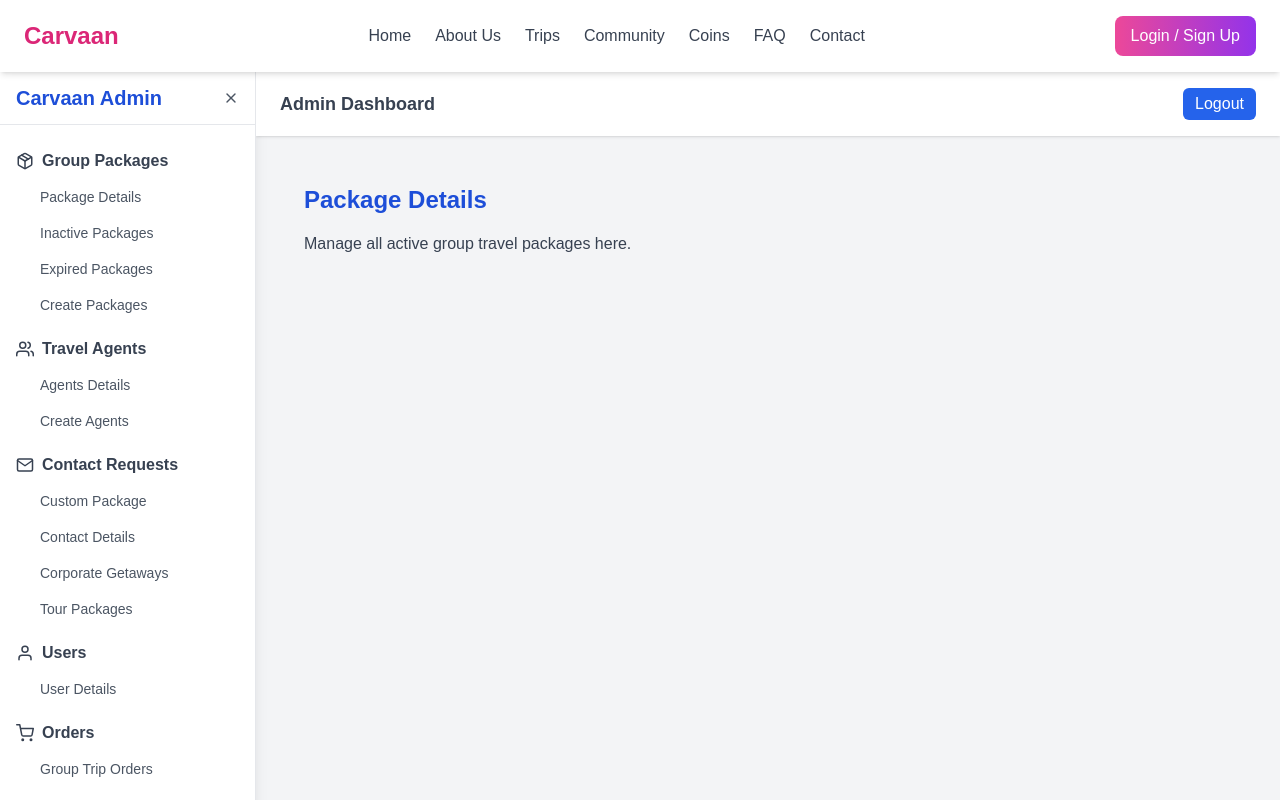
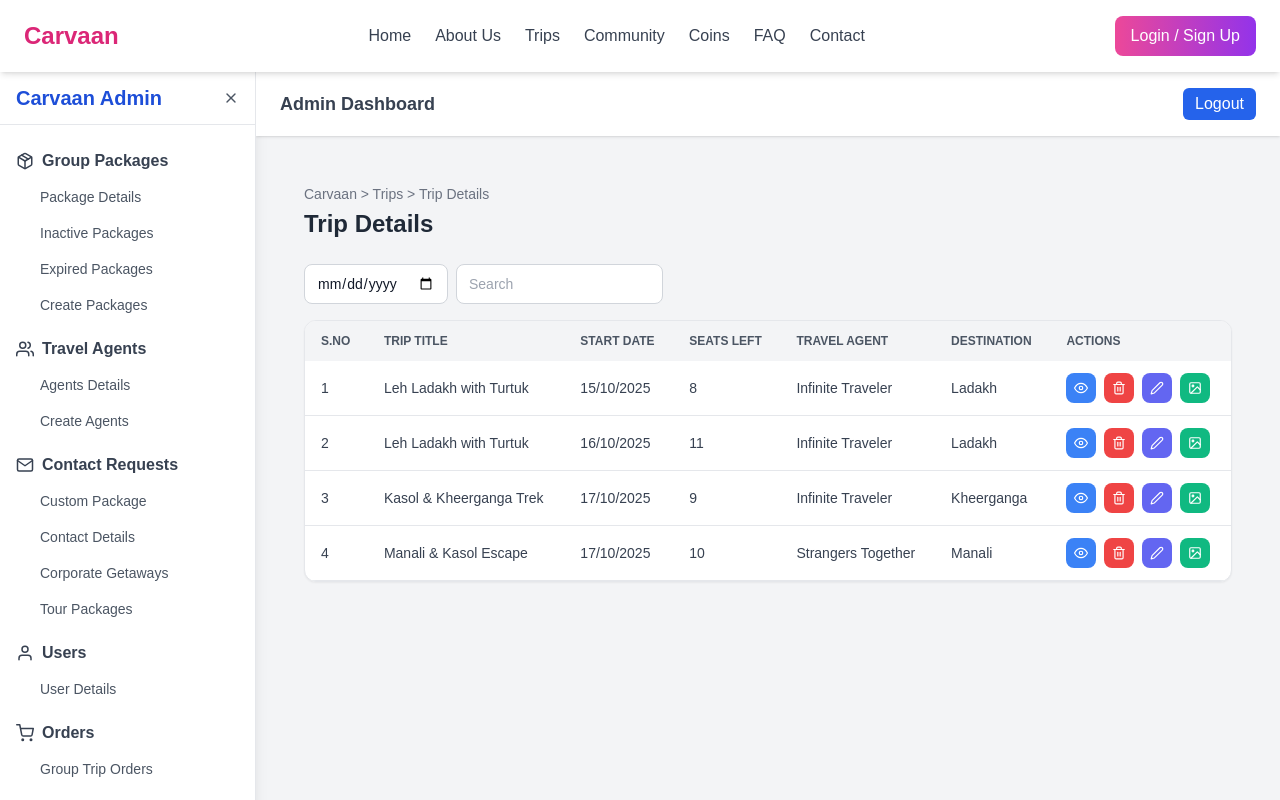
Before and after one commit to carvaangurgaon1/carvaan-website, a Next.js app: page /admin/group-packages/package-details in a window 1280 px wide. Shown: the top 800 px of the page. Built offline with nearby package versions, Linux system fonts and the light colour scheme.

Commit message:
Update page.tsx

```diff
--- a/app/admin/group-packages/package-details/page.tsx
+++ b/app/admin/group-packages/package-details/page.tsx
@@ -1,8 +1,79 @@
-export default function Page() {
+"use client";
+
+import { useState } from "react";
+import { FiEye, FiEdit2, FiTrash2, FiImage } from "react-icons/fi";
+
+export default function PackageDetailsPage() {
+  const [search, setSearch] = useState("");
+
+  const trips = [
+    { id: 1, title: "Leh Ladakh with Turtuk", date: "15/10/2025", seats: 8, agent: "Infinite Traveler", destination: "Ladakh" },
+    { id: 2, title: "Leh Ladakh with Turtuk", date: "16/10/2025", seats: 11, agent: "Infinite Traveler", destination: "Ladakh" },
+    { id: 3, title: "Kasol & Kheerganga Trek", date: "17/10/2025", seats: 9, agent: "Infinite Traveler", destination: "Kheerganga" },
+    { id: 4, title: "Manali & Kasol Escape", date: "17/10/2025", seats: 10, agent: "Strangers Together", destination: "Manali" },
+  ];
+
+  const filteredTrips = trips.filter(t =>
+    t.title.toLowerCase().includes(search.toLowerCase())
+  );
+
   return (
     <div className="p-6">
-      <h1 className="text-2xl font-bold mb-4 text-blue-700">Package Details</h1>
-      <p className="text-gray-700">Manage all active group travel packages here.</p>
+      {/* Breadcrumbs */}
+      <div className="text-sm text-gray-500 mb-1">Carvaan &gt; Trips &gt; Trip Details</div>
+      <h1 className="text-2xl font-bold text-gray-800 mb-6">Trip Details</h1>
+
+      {/* Filters */}
+      <div className="flex items-center justify-between mb-4">
+        <div className="flex gap-2">
+          <input
+            type="date"
+            className="border border-gray-300 rounded-lg px-3 py-2 text-sm"
+          />
+          <input
+            type="text"
+            placeholder="Search"
+            value={search}
+            onChange={(e) => setSearch(e.target.value)}
+            className="border border-gray-300 rounded-lg px-3 py-2 text-sm"
+          />
+        </div>
+      </div>
+
+      {/* Table */}
+      <div className="bg-white border rounded-xl shadow-sm overflow-x-auto">
+        <table className="w-full text-sm text-left text-gray-700">
+          <thead className="bg-gray-100 text-gray-600 uppercase text-xs">
+            <tr>
+              <th className="px-4 py-3">S.No</th>
+              <th className="px-4 py-3">Trip Title</th>
+              <th className="px-4 py-3">Start Date</th>
+              <th className="px-4 py-3">Seats Left</th>
+              <th className="px-4 py-3">Travel Agent</th>
+              <th className="px-4 py-3">Destination</th>
+              <th className="px-4 py-3">Actions</th>
+            </tr>
+          </thead>
+          <tbody>
+            {filteredTrips.map((trip, i) => (
+              <tr key={trip.id} className="border-b hover:bg-gray-50">
+                <td className="px-4 py-3">{i + 1}</td>
+                <td className="px-4 py-3">{trip.title}</td>
+                <td className="px-4 py-3">{trip.date}</td>
+                <td className="px-4 py-3">{trip.seats}</td>
+                <td className="px-4 py-3">{trip.agent}</td>
+                <td className="px-4 py-3">{trip.destination}</td>
+                <td className="px-4 py-3 flex gap-2">
+                  <button className="bg-blue-500 hover:bg-blue-600 text-white p-2 rounded-lg"><FiEye /></button>
+                  <button className="bg-red-500 hover:bg-red-600 text-white p-2 rounded-lg"><FiTrash2 /></button>
+                  <button className="bg-indigo-500 hover:bg-indigo-600 text-white p-2 rounded-lg"><FiEdit2 /></button>
+                  <button className="bg-emerald-500 hover:bg-emerald-600 text-white p-2 rounded-lg"><FiImage /></button>
+                </td>
+              </tr>
+            ))}
+          </tbody>
+        </table>
+      </div>
     </div>
   );
 }
```
